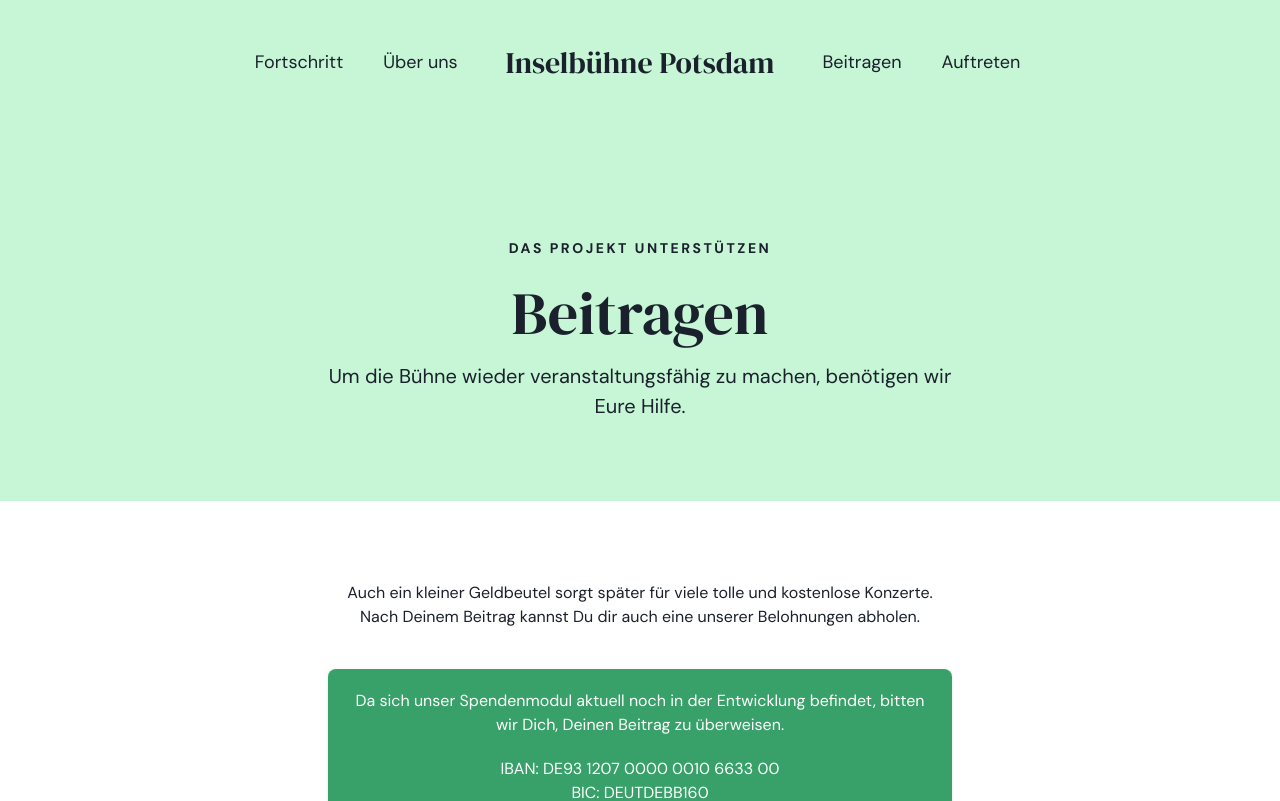
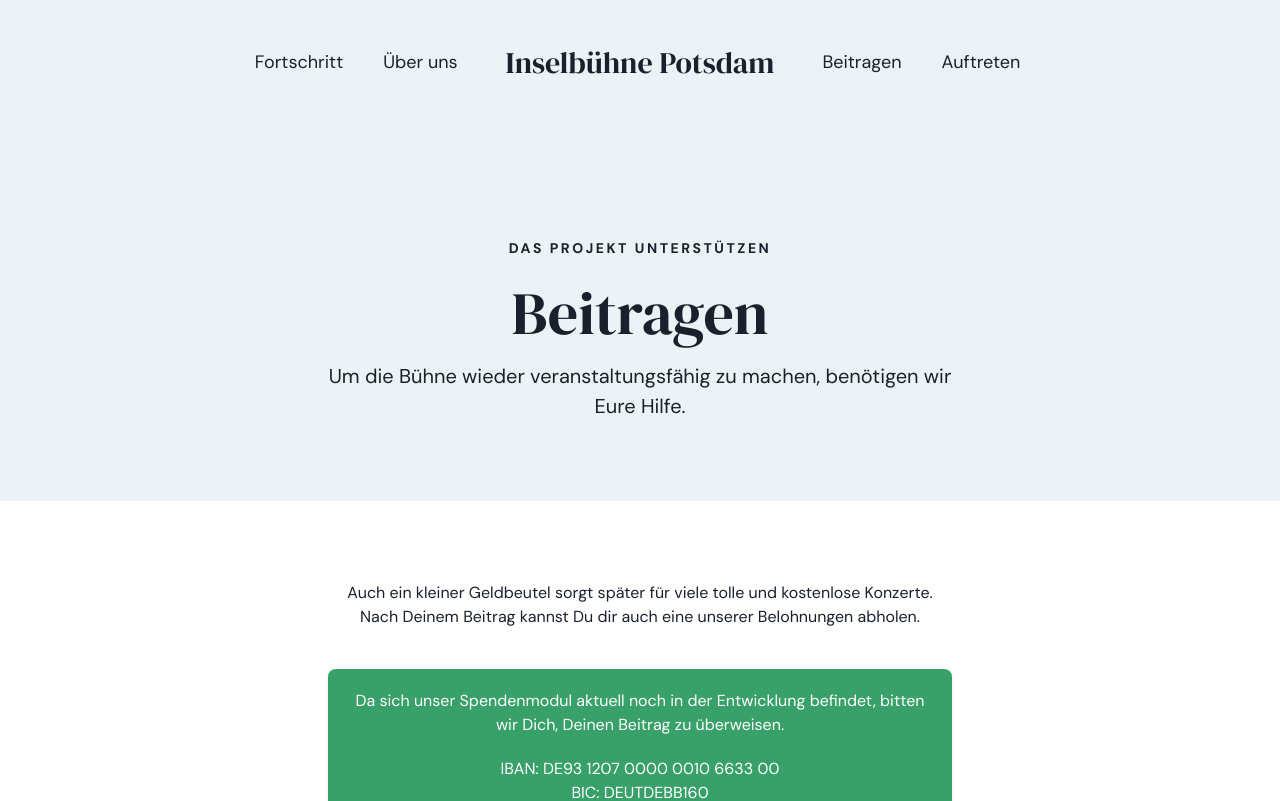
Before and after one commit to potsdamer-buergerstiftung/inselbuehne, a Next.js app: page /beitragen in a window 1280 px wide. Shown: the top 801 px of the page. Built offline with nearby package versions, Linux system fonts and the light colour scheme.

Commit message:
change background color

```diff
--- a/pages/beitragen.tsx
+++ b/pages/beitragen.tsx
@@ -8,7 +8,7 @@ export default function Contribute() {
       <Title
         title="Beitragen"
         heading="Das Projekt unterstützen"
-        color="green.100"
+        color="gray.100"
       >
         Um die Bühne wieder veranstaltungsfähig zu machen, benötigen wir Eure
         Hilfe.
```
